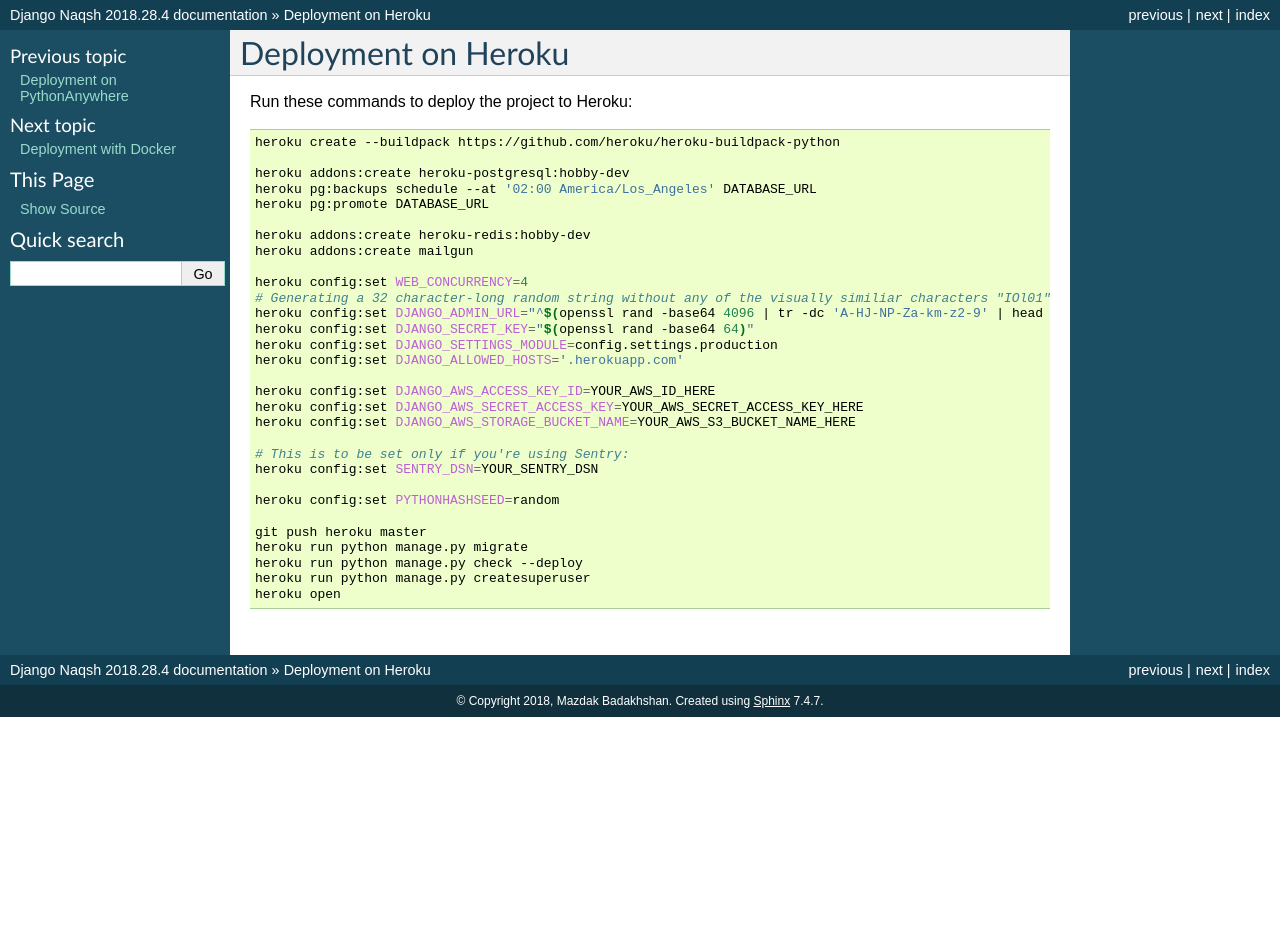
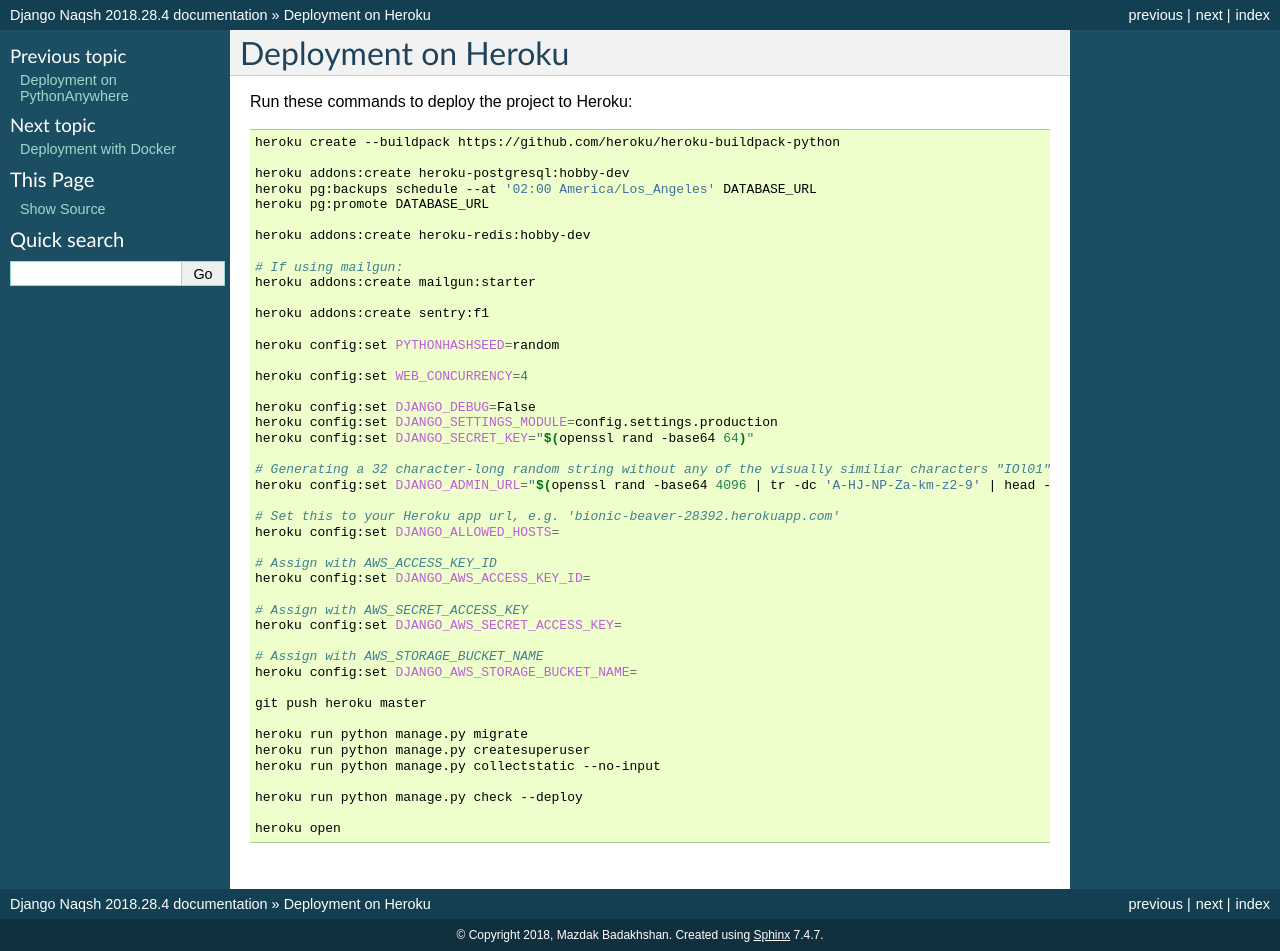
Before and after one commit to mazdakb/django-naqsh, a Sphinx documentation site: the page built from docs/deployment-on-heroku.rst, in a window 1280 px wide. Built offline with Sphinx 7.4.7, drawn with Linux system fonts in a browser that asks for light colours; before the commit the page ends 900 px from its top, so only the background shows below that.

Commit message:
Update docs to reflect up comming changes

```diff
--- a/docs/deployment-on-heroku.rst
+++ b/docs/deployment-on-heroku.rst
@@ -14,26 +14,41 @@
     heroku pg:promote DATABASE_URL
 
     heroku addons:create heroku-redis:hobby-dev
-    heroku addons:create mailgun
 
-    heroku config:set WEB_CONCURRENCY=4
-    # Generating a 32 character-long random string without any of the visually similiar characters "IOl01":
-    heroku config:set DJANGO_ADMIN_URL="^$(openssl rand -base64 4096 | tr -dc 'A-HJ-NP-Za-km-z2-9' | head -c 32)/"
-    heroku config:set DJANGO_SECRET_KEY="$(openssl rand -base64 64)"
-    heroku config:set DJANGO_SETTINGS_MODULE=config.settings.production
-    heroku config:set DJANGO_ALLOWED_HOSTS='.herokuapp.com'
+    # If using mailgun:
+    heroku addons:create mailgun:starter
 
-    heroku config:set DJANGO_AWS_ACCESS_KEY_ID=YOUR_AWS_ID_HERE
-    heroku config:set DJANGO_AWS_SECRET_ACCESS_KEY=YOUR_AWS_SECRET_ACCESS_KEY_HERE
-    heroku config:set DJANGO_AWS_STORAGE_BUCKET_NAME=YOUR_AWS_S3_BUCKET_NAME_HERE
-
-    # This is to be set only if you're using Sentry:
-    heroku config:set SENTRY_DSN=YOUR_SENTRY_DSN
+    heroku addons:create sentry:f1
 
     heroku config:set PYTHONHASHSEED=random
 
+    heroku config:set WEB_CONCURRENCY=4
+
+    heroku config:set DJANGO_DEBUG=False
+    heroku config:set DJANGO_SETTINGS_MODULE=config.settings.production
+    heroku config:set DJANGO_SECRET_KEY="$(openssl rand -base64 64)"
+
+    # Generating a 32 character-long random string without any of the visually similiar characters "IOl01":
+    heroku config:set DJANGO_ADMIN_URL="$(openssl rand -base64 4096 | tr -dc 'A-HJ-NP-Za-km-z2-9' | head -c 32)/"
+
+    # Set this to your Heroku app url, e.g. 'bionic-beaver-28392.herokuapp.com'
+    heroku config:set DJANGO_ALLOWED_HOSTS=
+
+    # Assign with AWS_ACCESS_KEY_ID
+    heroku config:set DJANGO_AWS_ACCESS_KEY_ID=
+
+    # Assign with AWS_SECRET_ACCESS_KEY
+    heroku config:set DJANGO_AWS_SECRET_ACCESS_KEY=
+
+    # Assign with AWS_STORAGE_BUCKET_NAME
+    heroku config:set DJANGO_AWS_STORAGE_BUCKET_NAME=
+
     git push heroku master
+
     heroku run python manage.py migrate
+    heroku run python manage.py createsuperuser
+    heroku run python manage.py collectstatic --no-input
+
     heroku run python manage.py check --deploy
-    heroku run python manage.py createsuperuser
+
     heroku open
--- a/docs/settings.rst
+++ b/docs/settings.rst
@@ -18,7 +18,7 @@
 ======================================= =========================== ============================================== ======================================================================
 Environment Variable                    Django Setting              Development Default                            Production Default
 ======================================= =========================== ============================================== ======================================================================
-DJANGO_ADMIN_URL                        n/a                         r'^admin/'                                     raises error
+DJANGO_ADMIN_URL                        n/a                         'admin/'                                       raises error
 DJANGO_CACHES                           CACHES (default)            locmem                                         redis
 DJANGO_DATABASES                        DATABASES (default)         See code                                       See code
 DJANGO_DEBUG                            DEBUG                       True                                           False
@@ -49,4 +49,6 @@
 DJANGO_SENTRY_LOG_LEVEL                 SENTRY_LOG_LEVEL            n/a                                            logging.INFO
 MAILGUN_API_KEY                         MAILGUN_ACCESS_KEY          n/a                                            raises error
 MAILGUN_DOMAIN                          MAILGUN_SENDER_DOMAIN       n/a                                            raises error
+NEW_RELIC_APP_NAME                      NEW_RELIC_APP_NAME          n/a                                            raises error
+NEW_RELIC_LICENSE_KEY                   NEW_RELIC_LICENSE_KEY       n/a                                            raises error
 ======================================= =========================== ============================================== ======================================================================
```
Also changed, not shown: docs/deployment-with-docker.rst (+10 -3 lines), docs/developing-locally-docker.rst (+20 -2 lines), docs/docker-postgres-backups.rst (+8 -12 lines), docs/installing_postgres.rst (line endings or trailing spaces), 2 other files.
